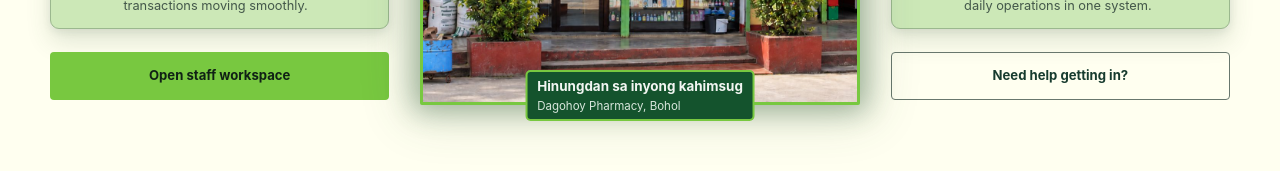
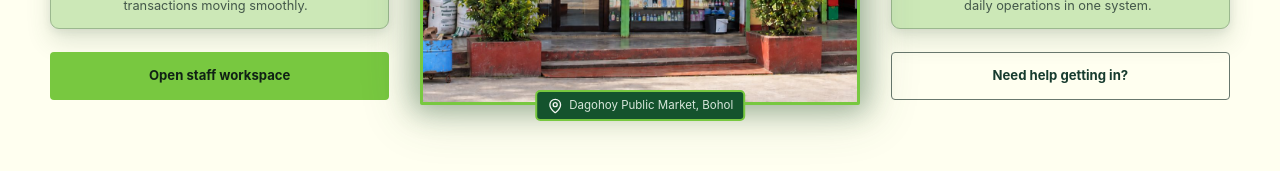
Before and after one commit to adrianniel/Dagohoy-Pharmacy-Web, a React (Vite) app: page / in a window 1280 px wide. Shown: the part 506-677 px from the top of the page. Built offline with nearby package versions, Linux system fonts and the light colour scheme; no server answers.

Commit message:
content: show pharmacy market address with location pin

```diff
--- a/src/components/landing/HeroSection.tsx
+++ b/src/components/landing/HeroSection.tsx
@@ -2,6 +2,7 @@ import storefrontImage from '../../assets/dagohoy-pharmacy-storefront.jpg';
 import { Link, useLocation } from 'react-router-dom';
 import ChartBarIcon from './hovericons/chart-bar-icon';
 import HomeIcon from './hovericons/home-icon';
+import MapPinIcon from './hovericons/map-pin-icon';
 import ScanBarcodeIcon from './hovericons/scan-barcode-icon';
 import StackIcon from './hovericons/stack-icon';
 import type { PharmacyStatus } from './pharmacyTime';
@@ -42,8 +43,8 @@ export function HeroSection({ status }: HeroSectionProps) {
               {status.isOpen ? 'Open' : 'Closed'}
             </span>
             <figcaption className="landing-hero__photo-credit">
-              <strong>Hinungdan sa inyong kahimsug</strong>
-              <span>Dagohoy Pharmacy, Bohol</span>
+              <MapPinIcon size={16} color="currentColor" strokeWidth={2} />
+              <span>Dagohoy Public Market, Bohol</span>
             </figcaption>
           </figure>
 
--- /dev/null
+++ b/src/components/landing/hovericons/map-pin-icon.tsx
@@ -0,0 +1,59 @@
+import { forwardRef, useImperativeHandle, useCallback, useRef } from 'react';
+import type { AnimatedIconHandle, AnimatedIconProps } from './types';
+import { motion, useAnimate } from 'motion/react';
+
+const MapPinIcon = forwardRef<AnimatedIconHandle, AnimatedIconProps>(
+  ({ size = 24, color = 'currentColor', strokeWidth = 2, className = '' }, ref) => {
+    const [scope, animate] = useAnimate();
+    const isAnimatingRef = useRef(false);
+
+    const start = useCallback(async () => {
+      if (isAnimatingRef.current) return;
+      isAnimatingRef.current = true;
+
+      while (isAnimatingRef.current) {
+        // High-Intensity Beacon Pulse (Opacity ONLY, NO Scale, NO Motion)
+        await animate('.pin-dot', { opacity: [1, 0.4, 1] }, { duration: 0.6, ease: 'easeInOut' });
+        if (!isAnimatingRef.current) break;
+      }
+    }, [animate]);
+
+    const stop = useCallback(() => {
+      isAnimatingRef.current = false;
+      animate('.pin-dot', { opacity: 1 }, { duration: 0.3 });
+    }, [animate]);
+
+    useImperativeHandle(ref, () => ({
+      startAnimation: start,
+      stopAnimation: stop,
+    }));
+
+    return (
+      <motion.svg
+        ref={scope}
+        onHoverStart={start}
+        onHoverEnd={stop}
+        xmlns="http://www.w3.org/2000/svg"
+        width={size}
+        height={size}
+        viewBox="0 0 24 24"
+        fill="none"
+        stroke={color}
+        strokeWidth={strokeWidth}
+        strokeLinecap="round"
+        strokeLinejoin="round"
+        className={`cursor-pointer ${className}`}
+        style={{ overflow: 'visible' }}
+      >
+        {/* Pin Body - Perfectly Static */}
+        <path d="M20 10c0 4.993-5.539 10.193-7.399 11.799a1 1 0 0 1-1.202 0C9.539 20.193 4 14.993 4 10a8 8 0 0 1 16 0" />
+
+        {/* Inner Dot - The Beacon */}
+        <motion.circle className="pin-dot" cx="12" cy="10" r="3" />
+      </motion.svg>
+    );
+  },
+);
+
+MapPinIcon.displayName = 'MapPinIcon';
+export default MapPinIcon;
--- a/src/landing-modern.css
+++ b/src/landing-modern.css
@@ -825,8 +825,9 @@
   width: max-content;
   max-width: calc(100% - 1.5rem);
   padding: 0.55rem 0.75rem;
-  display: grid;
-  gap: 0.2rem;
+  display: inline-flex;
+  align-items: center;
+  gap: 0.4rem;
   transform: translateX(-50%);
   border: 2px solid #78c840;
   border-radius: 5px;
```
